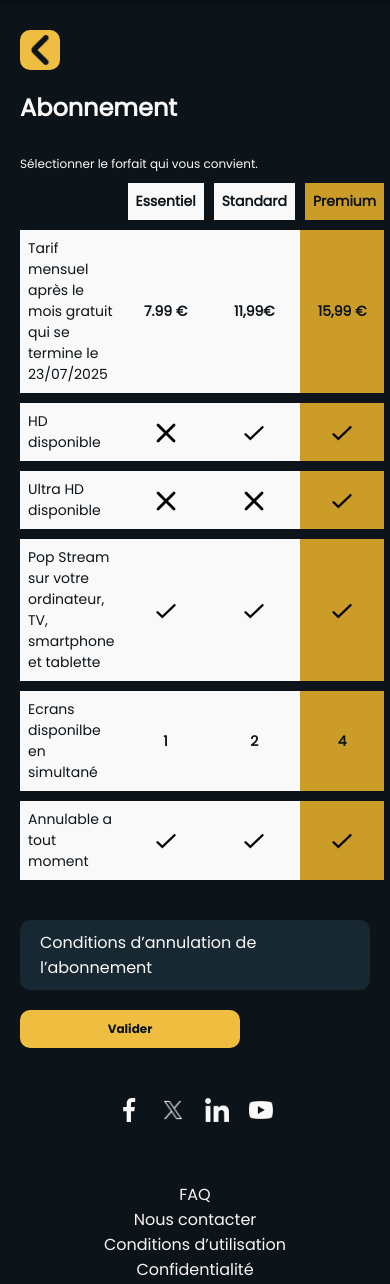
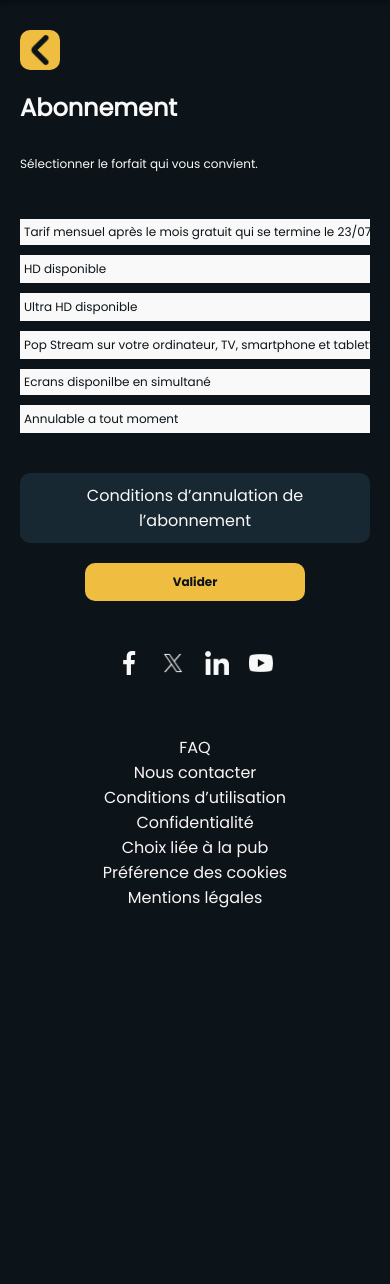
Before and after one commit to KevinDln/popstreaming, a PHP site: page /popstreaming/php/tarifs.php in a window 390 px wide. Shown: the part 100-1384 px from the top of the page. After the commit the page ends 1008 px from the top, so only its background shows below. Run offline with PHP 8.4, Linux system fonts and the light colour scheme.

Commit message:
page tarif responsive

```diff
--- a/Public/css/tarifs.css
+++ b/Public/css/tarifs.css
@@ -57,6 +57,7 @@ td#vide {
 
 .btn-gap {
     gap: 20px;
+    justify-content: center;
 }
 
 .btn-primary {
@@ -114,3 +115,20 @@ td#vide {
         margin: 0 auto;
     }
 }
+
+@media screen and (max-width: 420px) {
+    .conditions-annulation {
+        text-align: center;
+    }
+
+    .table-pricing {
+        display: block;
+        overflow-x: auto;
+        white-space: nowrap;
+    }
+
+    .table-pricing th, .table-pricing td {
+        padding: 4px;
+        font-size: 12px;
+    }
+}
```
